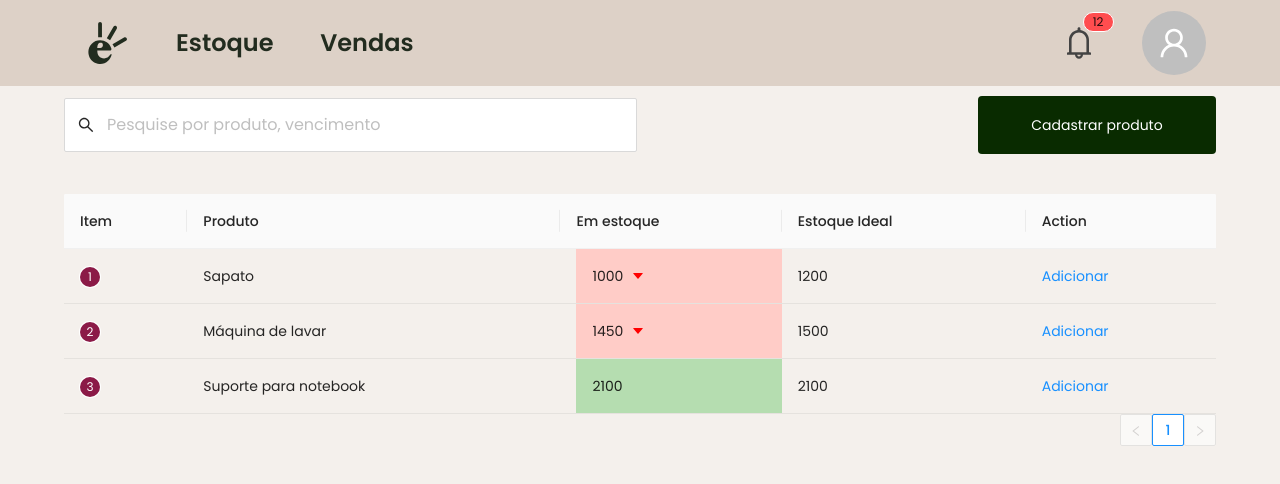
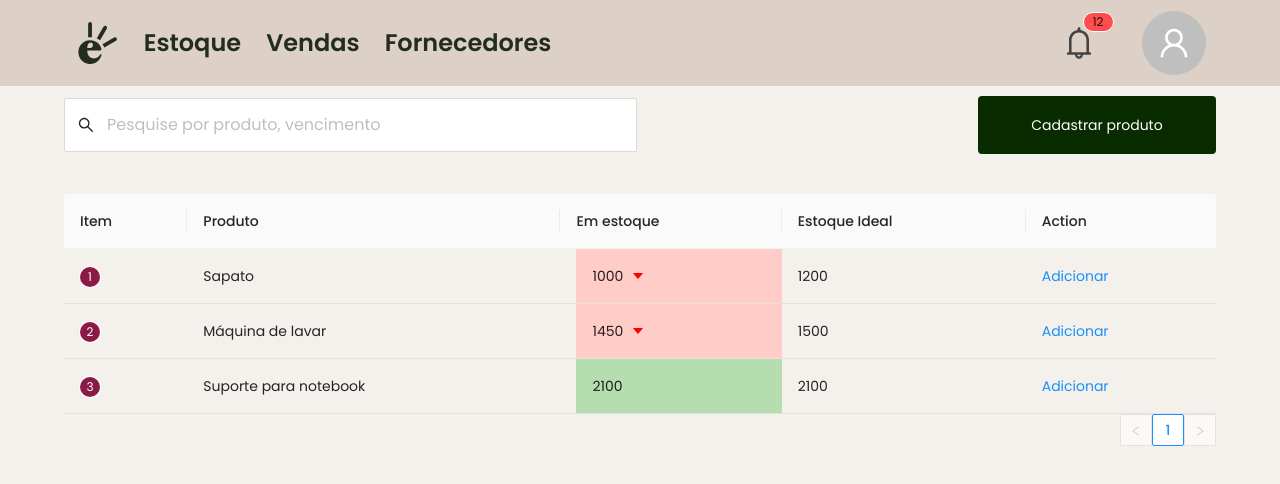
Before and after one commit to leonardoAnjos16/sinve, a React (Create React App) app: page / in a window 1280 px wide. Shown: the top 484 px of the page. Built offline with nearby package versions, Linux system fonts and the light colour scheme.

Commit message:
fix(add-product-layout): add fornecedor to navbar

```diff
--- a/src/components/Navbar/index.tsx
+++ b/src/components/Navbar/index.tsx
@@ -18,6 +18,7 @@ export const Navbar: React.FC = () => (
         />
         <Link to="/"><TypeToChoice>Estoque</TypeToChoice></Link>
         <Link to="/vendas"><TypeToChoice>Vendas</TypeToChoice></Link>
+        <Link to="/fornecedores"><TypeToChoice>Fornecedores</TypeToChoice></Link>
       </LeftInsideContainer>
       <RightInsideContainer>
         <Notification />
--- a/src/components/Navbar/style.ts
+++ b/src/components/Navbar/style.ts
@@ -21,7 +21,7 @@ export const InsideContainer = styled.div`
 `;
 
 export const LeftInsideContainer = styled.div`
-    width:  373px;
+    width:  500px;
     height: 100%;
 
     display: flex;
```
